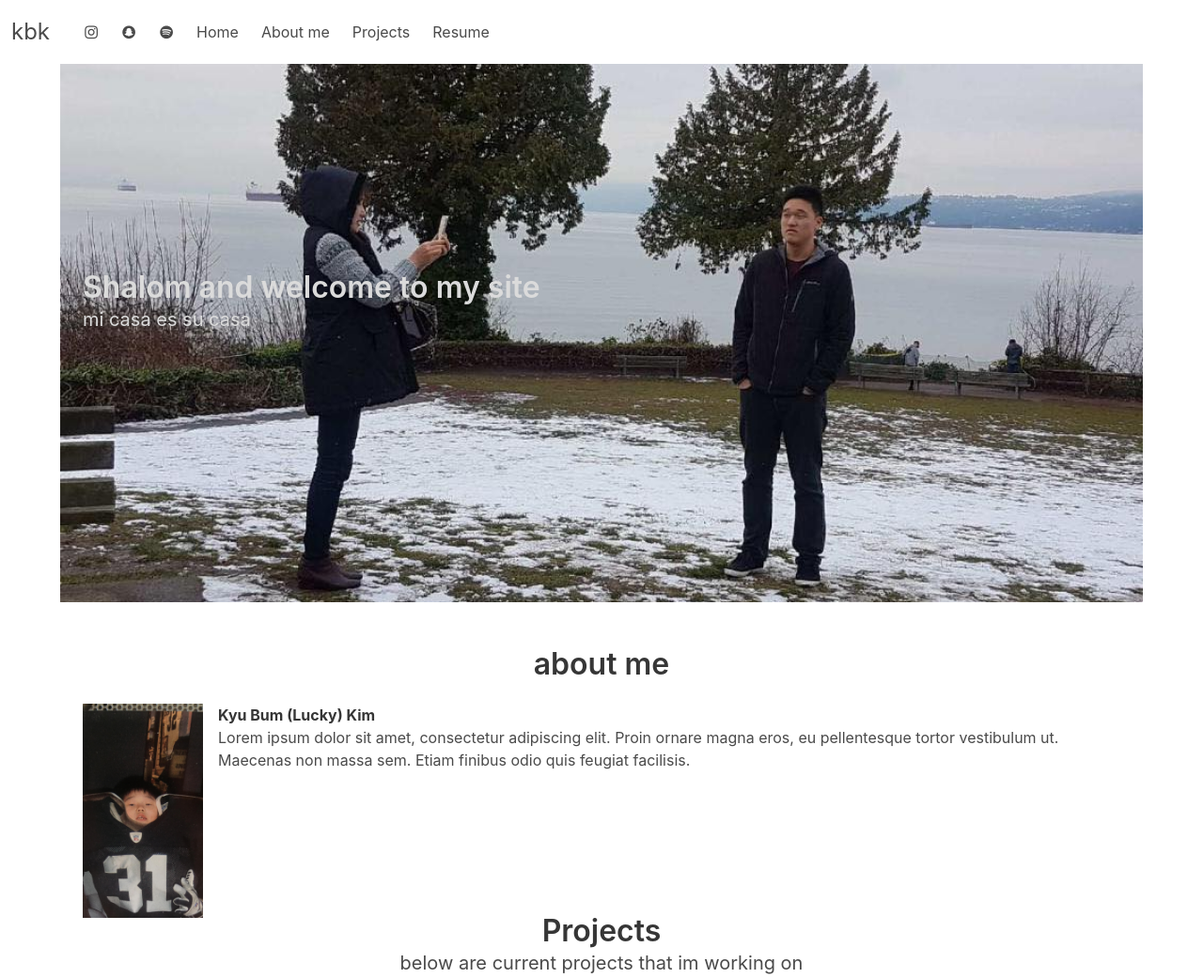
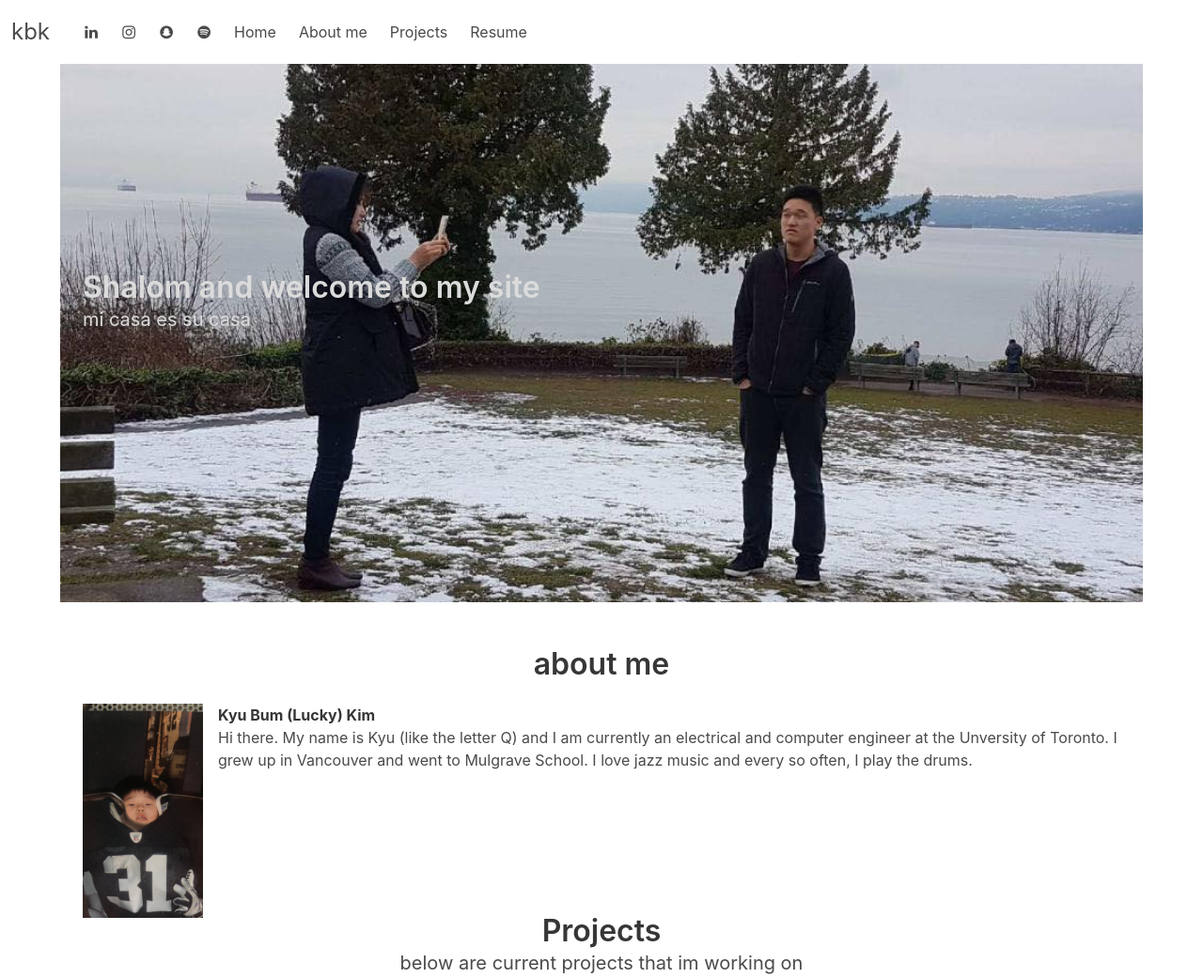
Before and after one commit to luckuisha/luckuisha.github.io, a plain HTML site: page index.html in a window 1280 px wide. Shown: the top 1041 px of the page at 94% size. Drawn offline with nearby package versions, Linux system fonts and the light colour scheme.

Commit message:
edit #14

```diff
--- a/index.html
+++ b/index.html
@@ -27,6 +27,11 @@
         </div>
 
         <div class="navbar-start">
+          <a href="https://www.linkedin.com/in/kyubumkim/" class="navbar-item">
+            <span class="icon">
+              <i class="fa fa-linkedin"></i>
+            </span>
+          </a>
           <a href="https://www.instagram.com/luckuisha/" class="navbar-item">
             <span class="icon">
               <i class="fa fa-instagram"></i>
@@ -81,7 +86,8 @@
               <p>
                 <strong>Kyu Bum (Lucky) Kim</strong>
                 <br>
-                Lorem ipsum dolor sit amet, consectetur adipiscing elit. Proin ornare magna eros, eu pellentesque tortor vestibulum ut. Maecenas non massa sem. Etiam finibus odio quis feugiat facilisis.
+                Hi there. My name is Kyu (like the letter Q) and I am currently an electrical and computer engineer at the Unversity of Toronto. I grew up in Vancouver and went to Mulgrave School.
+                I love jazz music and every so often, I play the drums.
               </p>
             </div>
           </div>
@@ -107,7 +113,7 @@
         <div class="container">
           <h1 class="title has-text-centered">Resume</h1>
           <p class="buttons is-centered">
-            <a class="button is-large is-focused is-primary" href"https://www.kbki.ml/Resume.pdf">
+            <a class="button is-large is-focused is-primary" href="https://www.kbki.ml/resume.pdf">
               <span class="icon">
                 <i class="fa fa-file"></i>
               </span>
```
